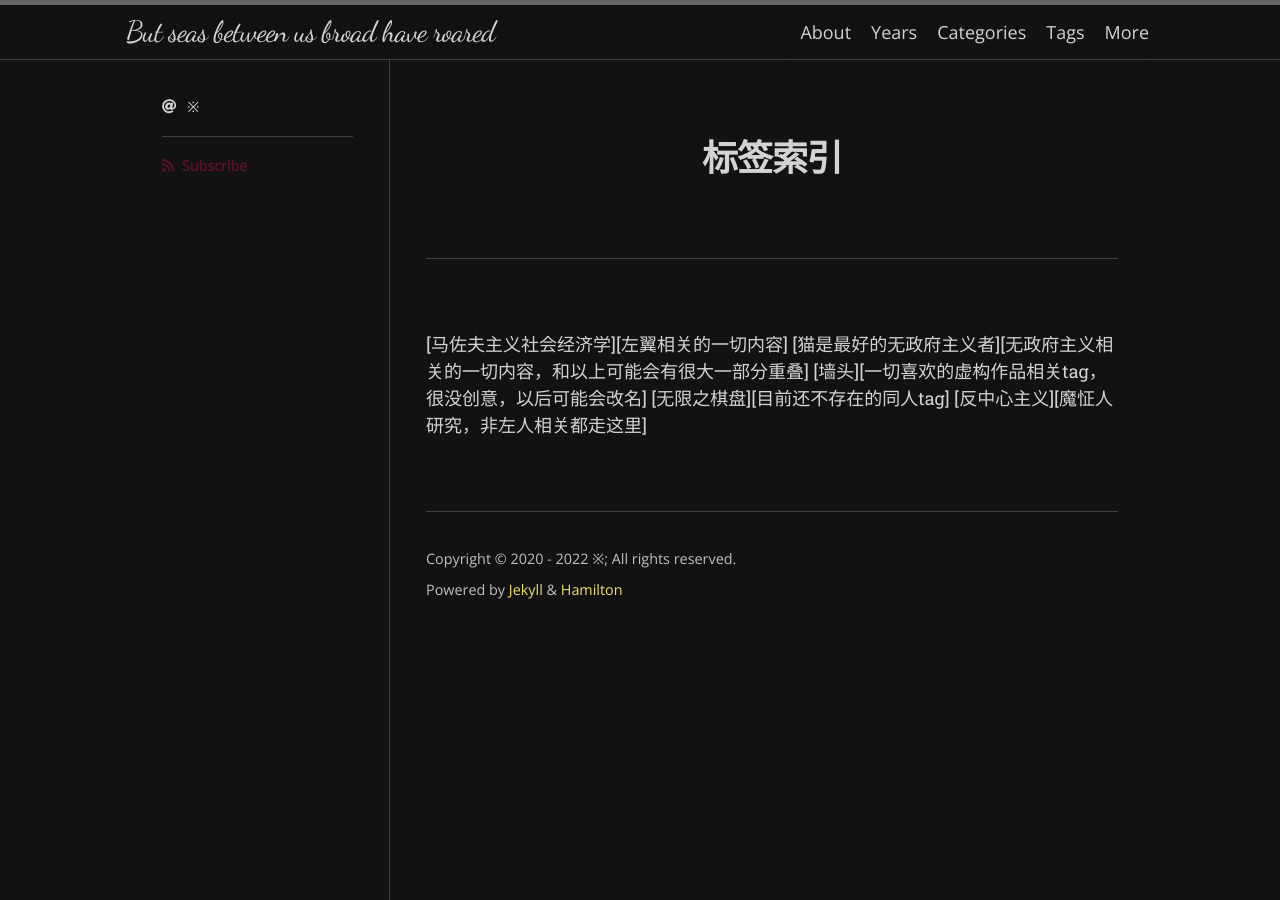
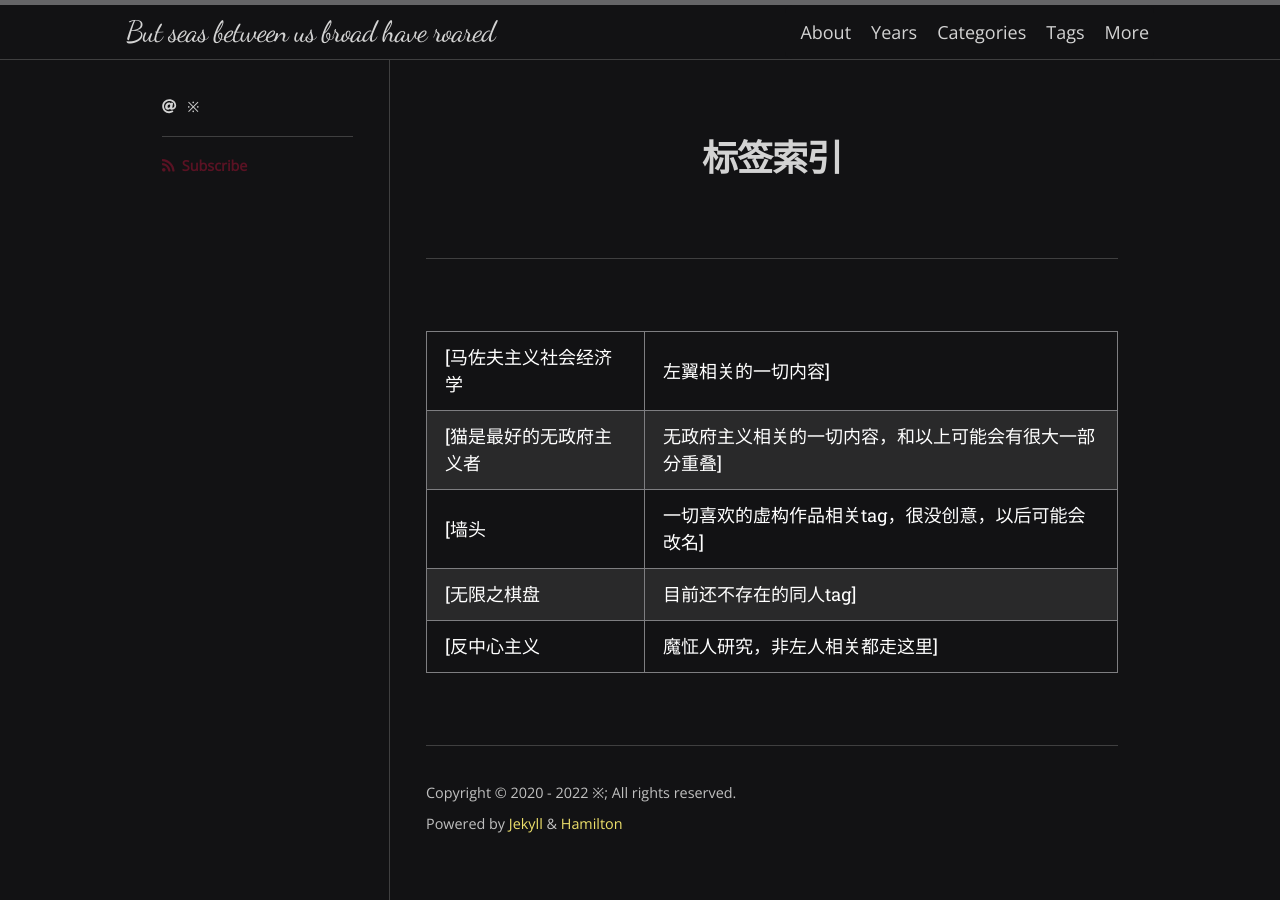
Before and after one commit to scatterdclouds/scatterdclouds.github.io, a Jekyll site: the page built from tagsdirectory.md, in a window 1280 px wide. Built offline with Jekyll 4.4.1, drawn with Linux system fonts in a browser that asks for light colours; nearby versions of some CDN libraries; some web fonts are replaced; part of the change alters nothing that is shown.

```diff
--- a/tagsdirectory.md
+++ b/tagsdirectory.md
@@ -4,8 +4,8 @@ title: 标签索引
 permalink: /tagsdirectory/
 ---
 
-[马佐夫主义社会经济学][左翼相关的一切内容]
-[猫是最好的无政府主义者][无政府主义相关的一切内容，和以上可能会有很大一部分重叠]
-[墙头][一切喜欢的虚构作品相关tag，很没创意，以后可能会改名]
-[无限之棋盘][目前还不存在的同人tag]
-[反中心主义][魔怔人研究，非左人相关都走这里]
+[马佐夫主义社会经济学 | 左翼相关的一切内容]
+[猫是最好的无政府主义者 | 无政府主义相关的一切内容，和以上可能会有很大一部分重叠]
+[墙头 | 一切喜欢的虚构作品相关tag，很没创意，以后可能会改名]
+[无限之棋盘 | 目前还不存在的同人tag]
+[反中心主义 | 魔怔人研究，非左人相关都走这里]
```
